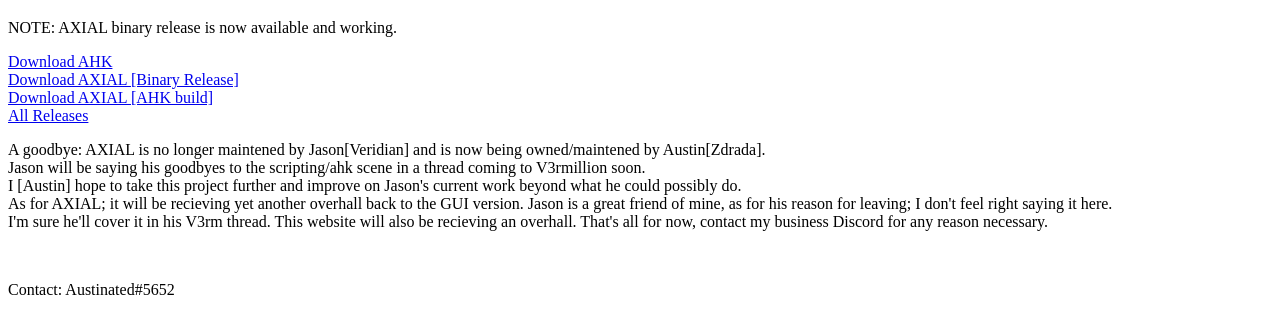
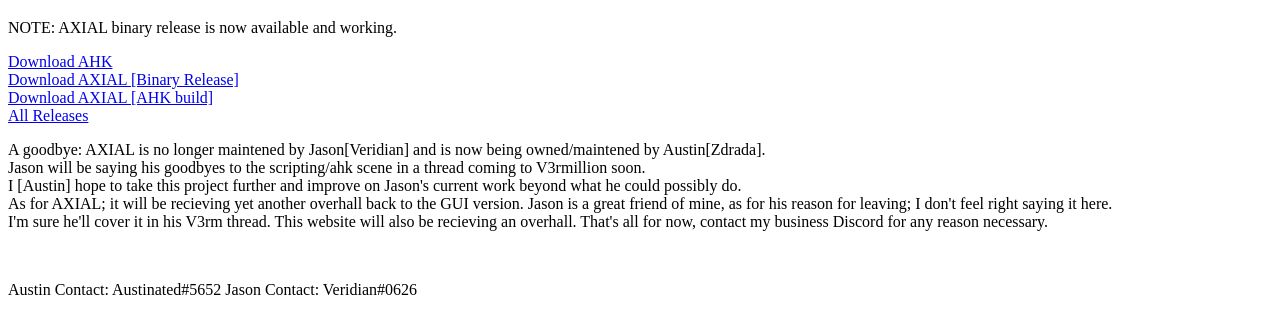
Before and after one commit to veridiansware/veridiansware.github.io, a plain HTML site: page index.html in a window 1280 px wide. Shown: the part 61-394 px from the top of the page. Drawn offline with Linux system fonts and the light colour scheme.

Commit message:
Update index.html

```diff
--- a/index.html
+++ b/index.html
@@ -19,6 +19,7 @@
             As for AXIAL; it will be recieving yet another overhall back to the GUI version.
             Jason is a great friend of mine, as for his reason for leaving; I don't feel right saying it here.<br> I'm sure he'll cover it in his V3rm thread.
             This website will also be recieving an overhall. That's all for now, contact my business Discord for any reason necessary.</p><br>
-            <p>Contact: Austinated#5652</p>
+            <p>Austin Contact: Austinated#5652
+            Jason Contact: Veridian#0626</p>
         </div>
 </html>
```
